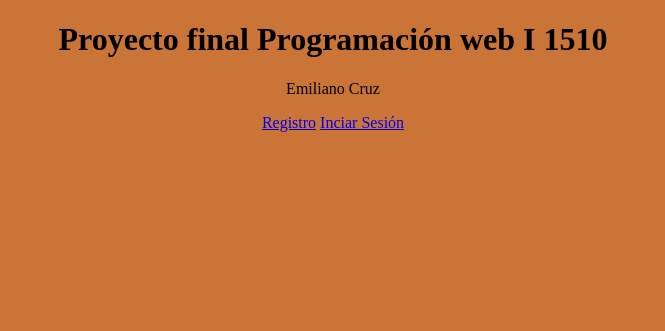
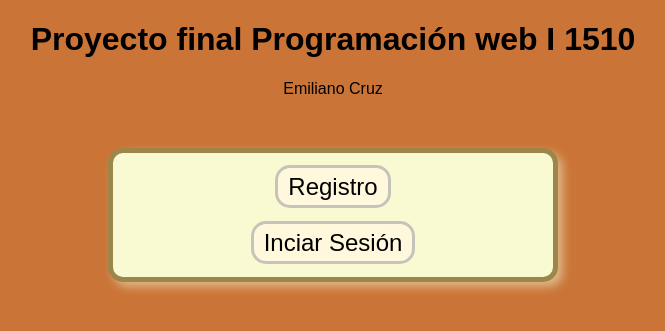
Before and after one commit to EmilianoCruz/ProyectoWeb, a PHP site: page / in a window 1280 px wide. Shown: the top 331 px of the page, without its empty margins (307-972 px from the left). Run offline with PHP 8.4, Linux system fonts and the light colour scheme.

Commit message:
Modificaciones de estilos

```diff
--- a/estilos.css
+++ b/estilos.css
@@ -1,4 +1,39 @@
 body{
     background: rgb(202, 116, 55);
     text-align: center;
+    font-family: Arial, Helvetica, sans-serif;
 }
+
+.menu{
+    margin-left: auto;
+    margin-right: auto;
+    margin-top: 50px;
+    margin-bottom: 50px;
+    padding: 20px;
+    background: lightgoldenrodyellow;
+    text-align: center;
+    border: 5px solid rgb(156, 134, 74);
+    border-radius: 15px;
+    box-shadow: 5px 5px 10px burlywood;
+    width: 400px;
+    font-size: x-large;
+}
+
+.opciones{
+        border: 3px solid #aaaa;
+        background-color: cornsilk;
+        padding-top: 5px;
+        padding-bottom: 5px;
+        padding-left: 10px;
+        padding-right: 10px;
+        border-radius: 15px;
+        text-decoration: none;
+        font-family: Arial, Helvetica, sans-serif;
+        color: black;
+
+}
+
+
+.opciones:hover{
+    background: peru;
+}
--- a/index.php
+++ b/index.php
@@ -13,8 +13,8 @@
         <p>Emiliano Cruz</p>
     </div>
     <div class = 'menu'>
-        <a href="registro.php"> Registro</a>
-        <a href="login.php">Inciar Sesión</a>
+        <a class = "opciones" href="registro.php"> Registro</a> <br><br>
+        <a class = "opciones" href="login.php">Inciar Sesión</a>
     </div>
 </body>
 </html>
```
